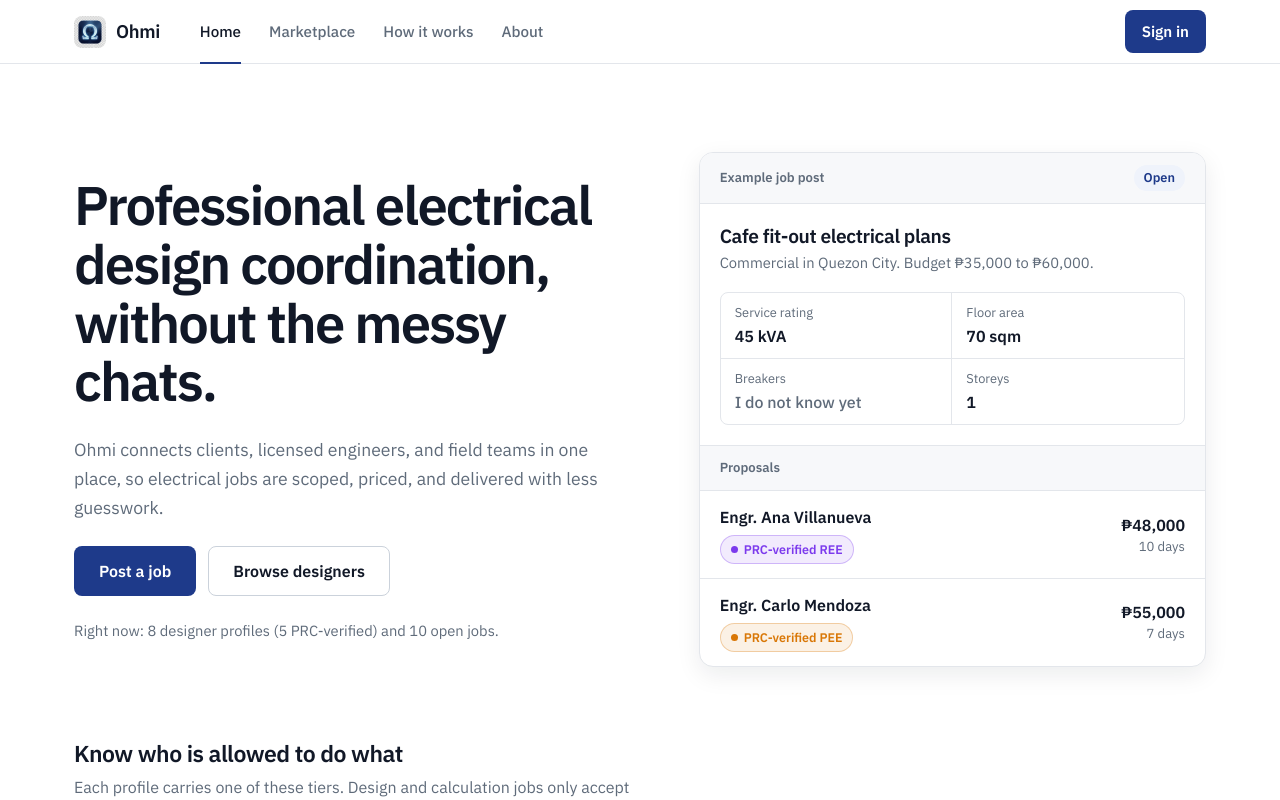
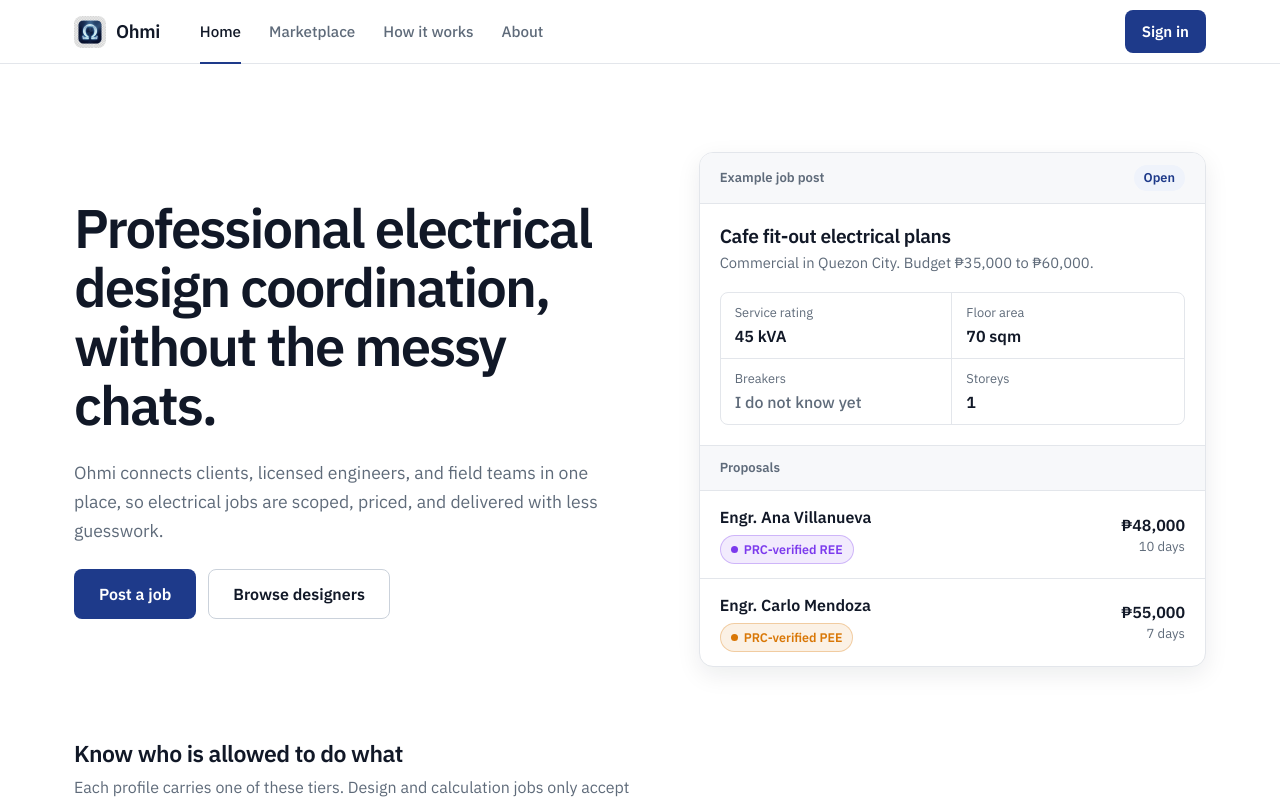
Before and after one commit to Sel1207/Ohmi, a React (Vite) app: page / in a window 1280 px wide. Shown: the top 800 px of the page. Built offline with nearby package versions, Linux system fonts and the light colour scheme.

Commit message:
fix: restore all demo avatars and remove live stats

```diff
--- a/src/pages/Home.tsx
+++ b/src/pages/Home.tsx
@@ -1,10 +1,8 @@
-import { useEffect, useState } from 'react';
 import type { CSSProperties } from 'react';
 import { Link } from 'react-router-dom';
 import { TierBadge } from '../components/TierBadge';
 import { TIER_ORDER, TIERS } from '../constants/tiers';
 import { useAuth } from '../hooks/useAuth';
-import { marketplaceService } from '../services';
 import type { TierId } from '../types';
 import { formatPeso } from '../utils/format';
 
@@ -21,51 +19,12 @@ const exampleProposals: { name: string; tier: TierId; price: number; days: numbe
   { name: 'Engr. Carlo Mendoza', tier: 'pee', price: 55000, days: 7 },
 ];
 
-interface LiveStats {
-  profiles: number;
-  verified: number;
-  openJobs: number;
-}
-
-function plural(n: number, noun: string): string {
-  return `${n} ${noun}${n === 1 ? '' : 's'}`;
-}
-
-/** Real counts from the marketplace service, so the page never claims more than exists. */
-function useLiveStats(): LiveStats | null {
-  const [stats, setStats] = useState<LiveStats | null>(null);
-
-  useEffect(() => {
-    let alive = true;
-    Promise.all([marketplaceService.listDesignerProfiles(), marketplaceService.listJobs()])
-      .then(([profiles, jobs]) => {
-        if (!alive) return;
-        setStats({
-          profiles: profiles.length,
-          verified: profiles.filter(
-            (p) => p.user.tier && p.user.tier !== 'student' && p.user.verification === 'verified',
-          ).length,
-          openJobs: jobs.filter((job) => job.status === 'open').length,
-        });
-      })
-      .catch(() => {
-        // The counts are a nice-to-have. If they fail, leave the line out.
-      });
-    return () => {
-      alive = false;
-    };
-  }, []);
-
-  return stats;
-}
-
 function YesNo({ yes }: { yes: boolean }) {
   return <span className={yes ? 'yn yes' : 'yn no'}>{yes ? 'Yes' : 'No'}</span>;
 }
 
 export function Home() {
   const { user } = useAuth();
-  const stats = useLiveStats();
 
   // Clients (and visitors) come to post work. Designers and admins come to find it.
   const audience =
@@ -100,12 +59,6 @@ export function Home() {
               {audience.secondary.label}
             </Link>
           </div>
-          {stats ? (
-            <p className="muted live-line">
-              Right now: {plural(stats.profiles, 'designer profile')} ({stats.verified} PRC-verified) and{' '}
-              {plural(stats.openJobs, 'open job')}.
-            </p>
-          ) : null}
         </div>
 
         <article className="specimen" aria-label="Example job post with proposals">
--- a/src/services/marketplace.ts
+++ b/src/services/marketplace.ts
@@ -73,6 +73,10 @@ const seededAvatarByUserId: Record<string, string> = {
   u_ana: '/profile-ana.svg',
   u_ramon: '/profile-ramon.svg',
   u_carlo: '/profile-carlo.svg',
+  u_bea: '/profile-bea.svg',
+  u_nico: '/profile-nico.svg',
+  u_liza: '/profile-liza.svg',
+  u_omar: '/profile-omar.svg',
 };
 
 function seededProfiles(): DesignerProfile[] {
```
